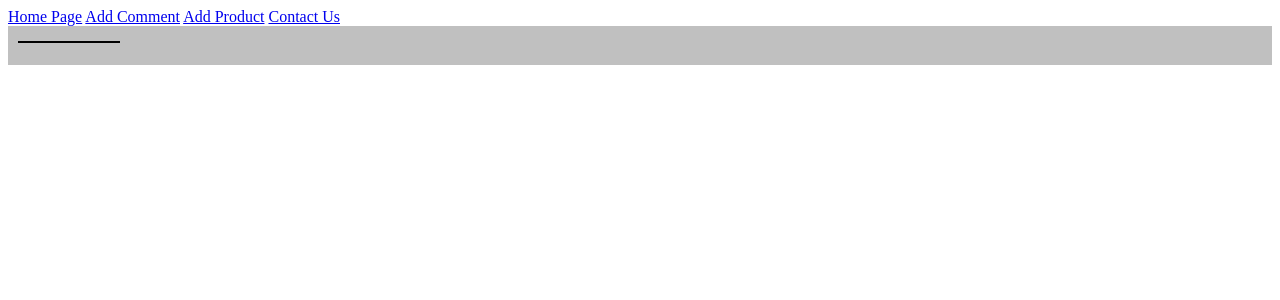
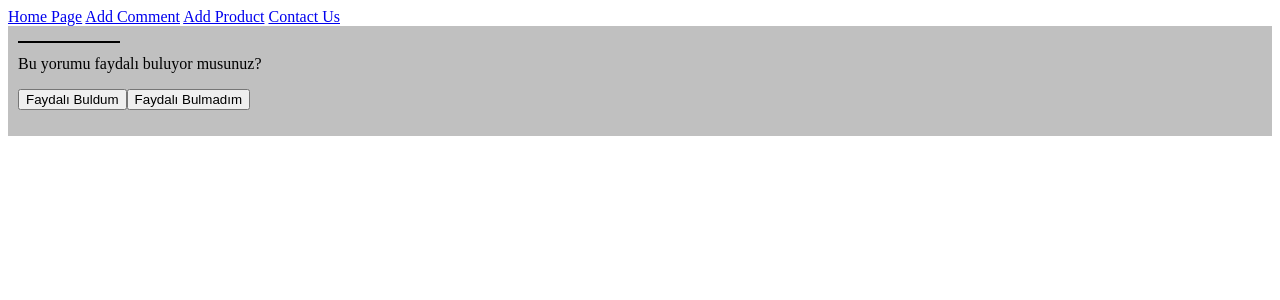
Before and after one commit to lyk2017-python/LetMeKnow, a Django app: template Project_LetMeKnow/commenter/templates/commenter/comment_detail.html in a window 1280 px wide. Shown: the top 300 px of the page. Run offline with Django 3.2, Linux system fonts and the light colour scheme; the template is opened without the code that fills it, so the values that code supplies are empty.

Commit message:
Yorum detayına faydalı buluyorum bulmuyorum butonları eklendi

```diff
--- a/Project_LetMeKnow/commenter/templates/commenter/comment_detail.html
+++ b/Project_LetMeKnow/commenter/templates/commenter/comment_detail.html
@@ -5,6 +5,8 @@
     <img src="{{ object.photo.url }}" style="width:100px; border:1px solid #000; float:left; margin:5px 10px 0 0"/>
     <h3>{{ object.title }}</h3>
     <p>{{ object.message }}</p>
+    <p>Bu yorumu faydalı buluyor musunuz?</p>
+    <p><input type="button" value="Faydalı Buldum"><input type="button" value="Faydalı Bulmadım"></p>
 </div>
 
 {% endblock %}
```
